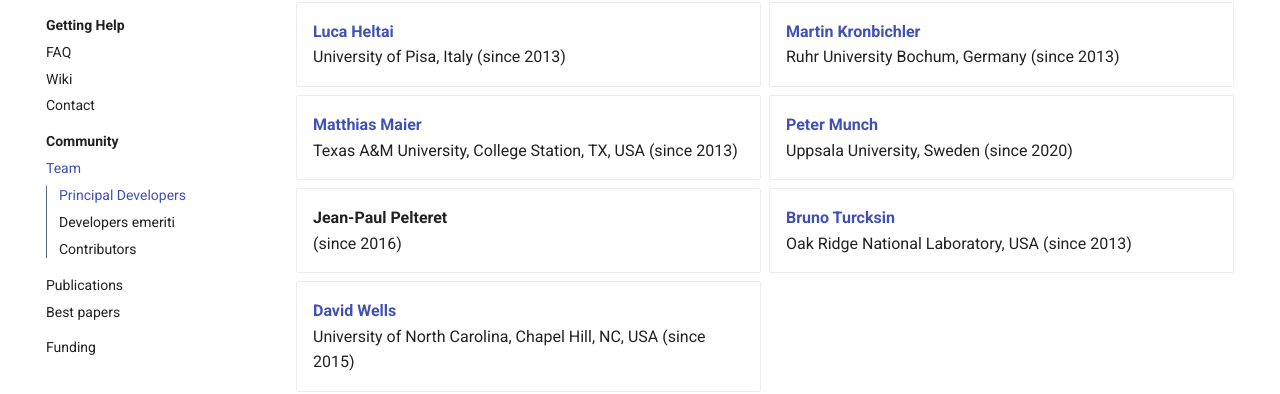
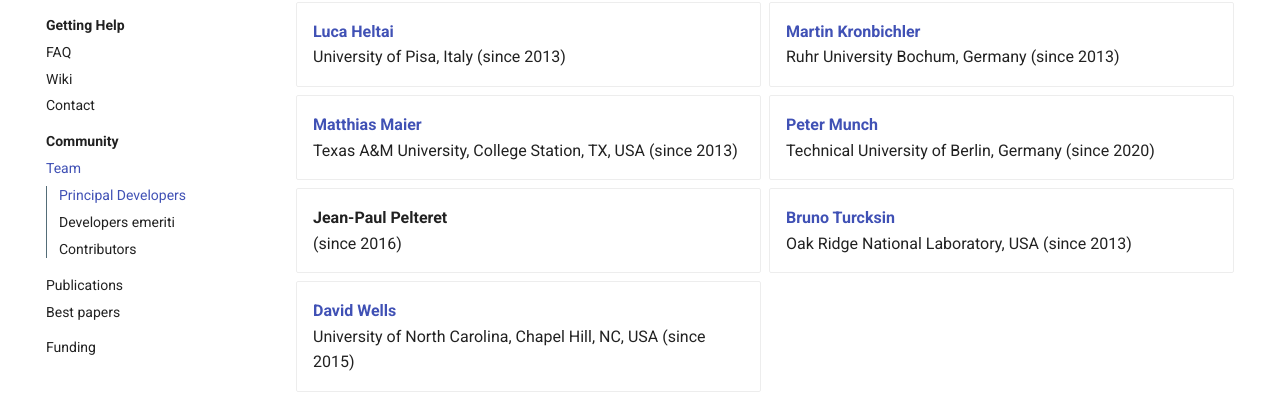
Before and after one commit to dealii/website, an MkDocs documentation site: the page built from docs/community/team.md, in a window 1280 px wide and 900 px high, scrolled down 703 px. Shown: the part 119-513 px from the top of the window. Built offline with MkDocs 1.6.1 and Material for MkDocs 9.7.7, drawn with Linux system fonts in a browser that asks for light colours; comment, search, counter and statistics services are not loaded.

Commit message:
PM: update affiliation

```diff
--- a/docs/community/team.md
+++ b/docs/community/team.md
@@ -45,7 +45,7 @@
 { .card }
 
 [__Peter Munch__](https://peterrum.github.io/)
-<br>Uppsala University, Sweden (since 2020)
+<br>Technical University of Berlin, Germany (since 2020)
 { .card }
 
 __Jean-Paul Pelteret__
```
